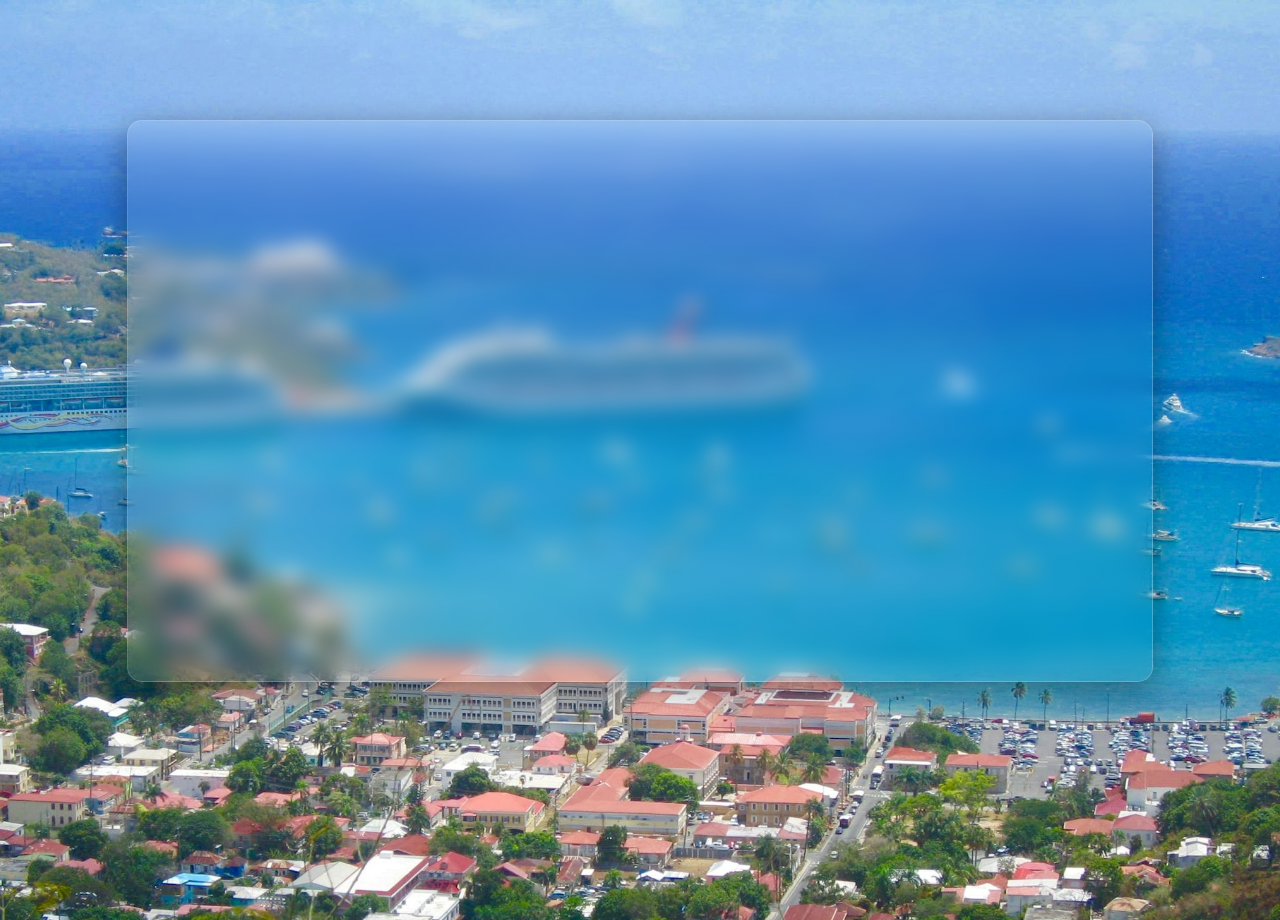
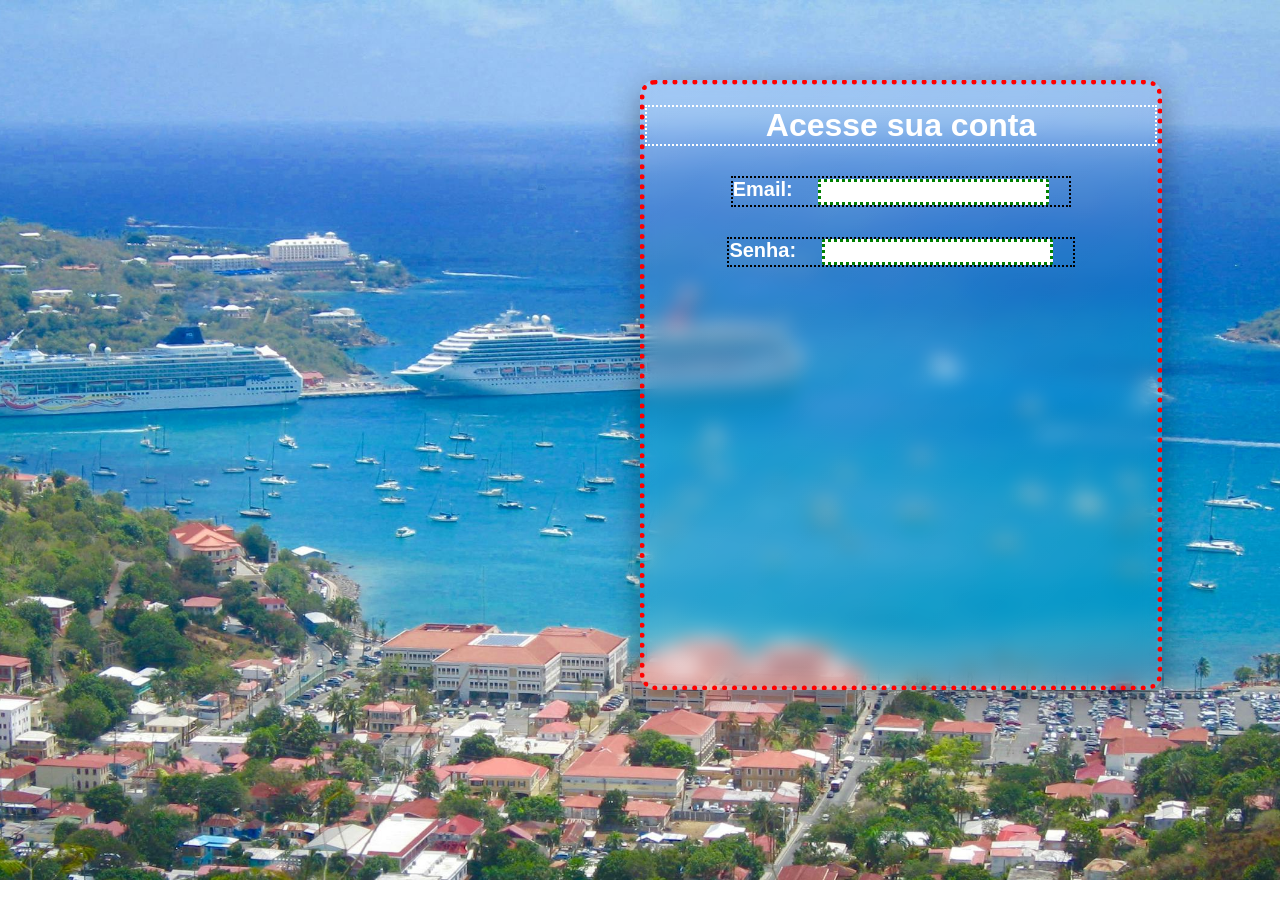
Before and after one commit to JSantosMoraes/Navantis, a plain HTML site: page index.html in a window 1280 px wide. After the commit the page ends 880 px from the top, so only its background shows below. Drawn offline with Linux system fonts and the light colour scheme.

Commit message:
Inicializando a tela de login

```diff
--- a/estilos/style.css
+++ b/estilos/style-login.css
@@ -12,12 +12,13 @@ body {
     background-position: center bottom;
     background-repeat: no-repeat;
     overflow-y: hidden;
+    font-family: Arial, Helvetica, sans-serif;
 }
 
 div.container-principal {
-    width: 80vw;
-    height: 70vh;
-    margin: 15vh auto;
+    width: 40vw;
+    height: 75vh;
+    margin: 10vh 50vw;
 
     background: linear-gradient(135deg, rgba(255, 255, 255, 0.1), rgba(255, 255, 255, 0));
     backdrop-filter: blur(10px);
@@ -25,4 +26,33 @@ div.container-principal {
     border-radius: 15px;
     border:1px solid rgba(255, 255, 255, 0.18);
     box-shadow: 0 8px 32px 0 rgba(0, 0, 0, 0.37);
+
+    border: 5px dotted red;
 }
+
+div > h1 {
+    color: white;
+    text-align: center;
+    margin-top: 20px;
+
+    border: 2px dotted;
+}
+
+div > form > p {
+    color: white;
+    width: fit-content;
+    font-size: 20px;
+    font-weight: bold;
+    margin: 30px auto;
+
+    border: 2px dotted black;
+}
+
+div > form > p > input {
+    width: 225px;
+    height: 20px;
+    border-radius: 2px;
+    margin: 0px 20px;
+
+    border: 3px dotted green;
+}
--- a/index.html
+++ b/index.html
@@ -4,13 +4,20 @@
     <meta charset="UTF-8">
     <meta name="viewport" content="width=device-width, initial-scale=1.0">
     <link rel="shortcut icon" href="favicon/favicon.ico" type="image/x-icon">
-    <link rel="stylesheet" href="estilos/style.css">
+    <link rel="stylesheet" href="estilos/style-login.css">
     <link rel="stylesheet" href="estilos/media-query.css">
-    <title>Navantis</title>
+    <title>Navantis | Login</title>
 </head>
 <body>
     <div class="container-principal">
+        <h1>Acesse sua conta</h1>
+        <form action="login.php" method="POST" autocomplete="off">
+            <p><label for="email">Email:</label>
+                <input type="email" name="em" id="email"></p>
 
+            <p><label for="senha">Senha:</label>
+                <input type="password" name="se" id="senha"></p>
+        </form>
     </div>
 </body>
 </html>
```
